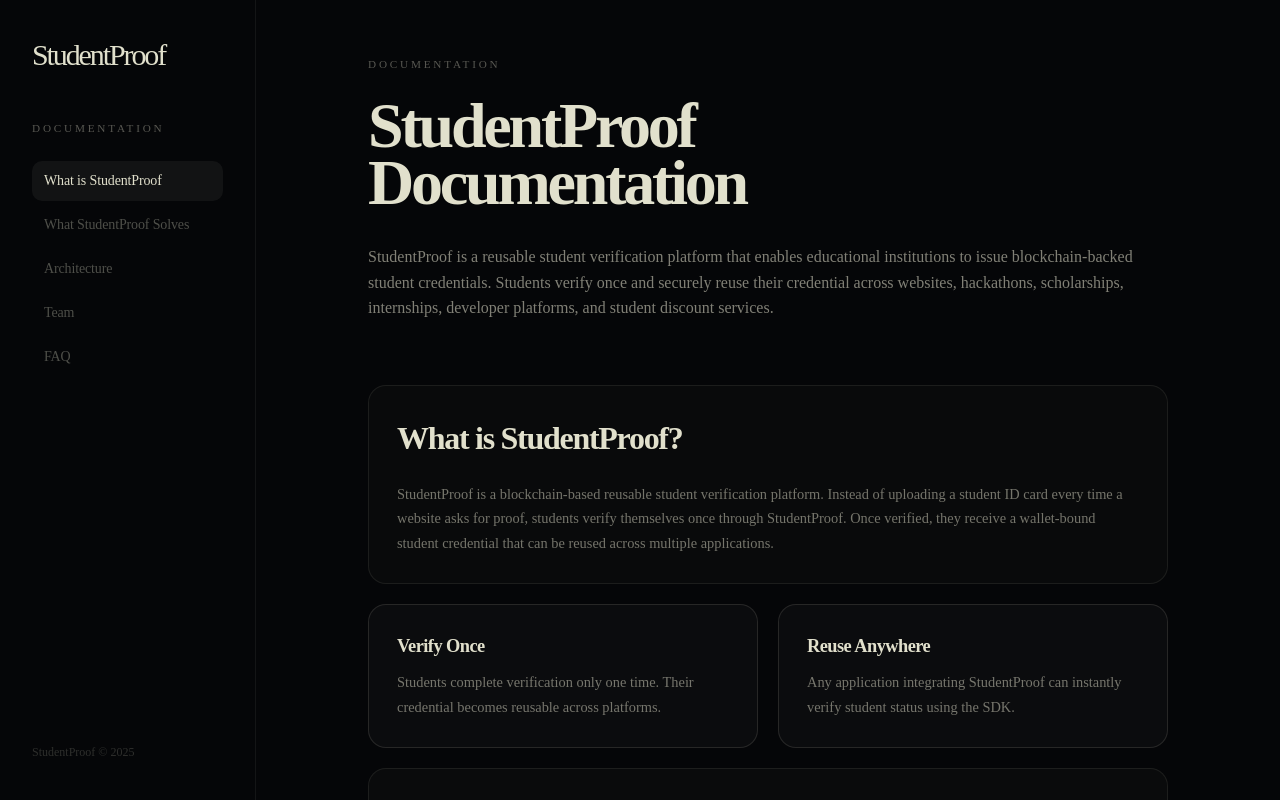
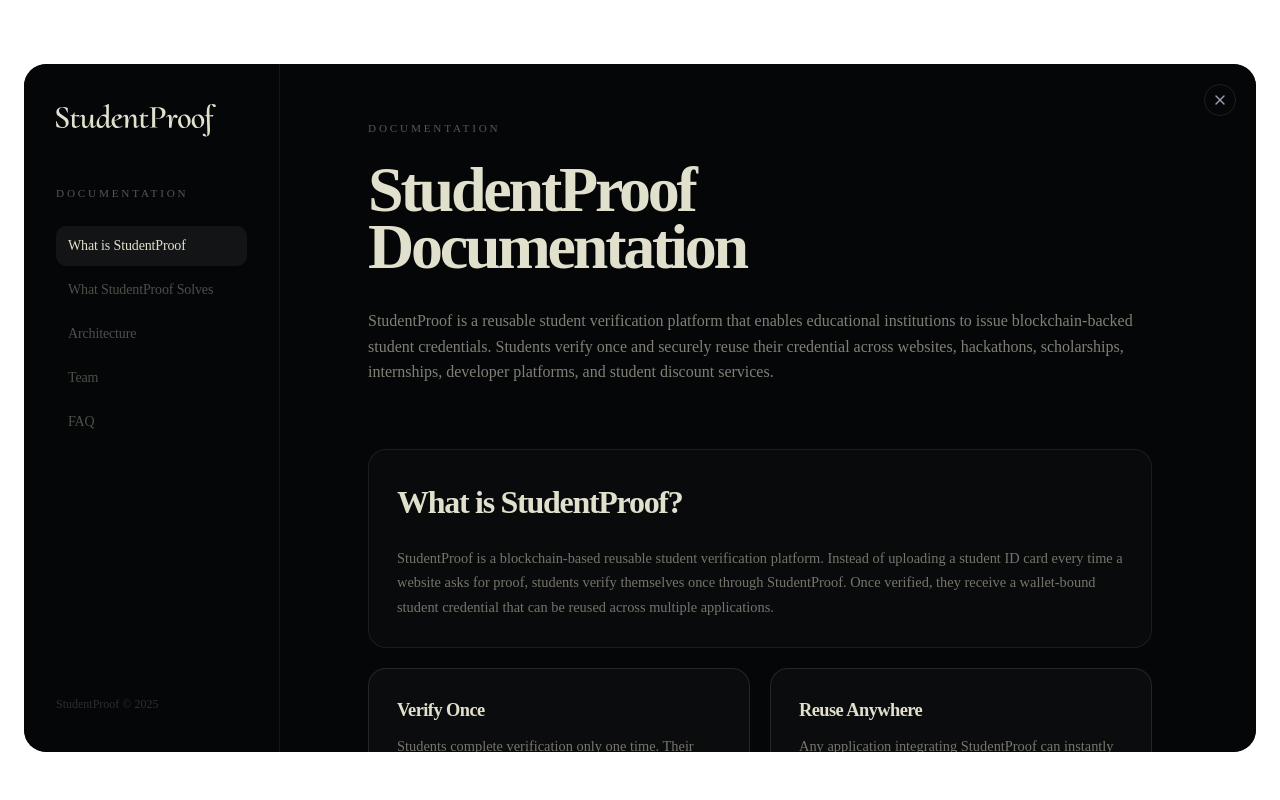
Before and after one commit to dhanushonchain/StudentProof, a Next.js app: page /docs in a window 1280 px wide. Shown: the top 800 px of the page. Built offline with nearby package versions, Linux system fonts and the light colour scheme.

Commit message:
added modal experience for docs and login

```diff
--- a/app/dashboard/page.tsx
+++ b/app/dashboard/page.tsx
@@ -1,5 +1,8 @@
 import { auth } from "@/auth";
+import Image from "next/image";
+import Link from "next/link";
 import { redirect } from "next/navigation";
+import { X } from "lucide-react";
 
 export default async function Dashboard() {
   const session = await auth();
@@ -8,21 +11,78 @@ export default async function Dashboard() {
     redirect("/");
   }
 
+  const name = session.user?.name ?? "Student";
+  const email = session.user?.email ?? "";
+  const image = session.user?.image;
+  const initial = name.charAt(0).toUpperCase();
+
   return (
-    <main className="min-h-screen bg-black text-white flex items-center justify-center">
-      <div>
-        <h1 className="text-4xl font-bold">
-          Welcome {session.user?.name}
-        </h1>
+    <main className="relative flex min-h-screen items-center justify-center overflow-hidden px-6 py-16">
+      <video
+        autoPlay
+        loop
+        muted
+        playsInline
+        className="absolute inset-0 h-full w-full object-cover"
+      >
+        <source src="/hero.mp4" type="video/mp4" />
+      </video>
 
-        <p>{session.user?.email}</p>
+      <div className="noise-overlay pointer-events-none absolute inset-0 opacity-[0.7] mix-blend-overlay" />
+      <div className="pointer-events-none absolute inset-0 bg-black/45" />
 
-        <img
-          src={session.user?.image ?? ""}
-          alt=""
-          className="w-20 h-20 rounded-full mt-6"
-        />
-      </div>
+      <section className="relative z-10 w-full max-w-lg rounded-3xl bg-black p-10 text-center">
+        <Link
+          href="/"
+          className="absolute right-5 top-5 flex h-8 w-8 items-center justify-center rounded-full border border-white/10 text-gray-400 transition hover:bg-white/10 hover:text-white"
+          aria-label="Close dashboard"
+        >
+          <X className="h-4 w-4" />
+        </Link>
+
+        <div className="flex justify-center">
+          <Image
+            src="/StudentProof.svg"
+            alt="StudentProof"
+            width={300}
+            height={65}
+            priority
+            className="h-auto w-64"
+          />
+        </div>
+
+        <div className="mt-10 flex justify-center">
+          {image ? (
+            <div
+              aria-label={`${name} profile photo`}
+              className="h-24 w-24 rounded-full border border-white/15 bg-cover bg-center"
+              style={{ backgroundImage: `url(${image})` }}
+            />
+          ) : (
+            <div className="flex h-24 w-24 items-center justify-center rounded-full border border-white/15 bg-white/10 text-3xl font-bold text-[#E1E0CC]">
+              {initial}
+            </div>
+          )}
+        </div>
+
+        <div className="mt-8">
+          <h1 className="text-4xl font-bold" style={{ color: "#E1E0CC", lineHeight: 1.2 }}>
+            Welcome, {name}
+          </h1>
+
+          {email && (
+            <p className="mt-4 text-sm" style={{ color: "#E1E0CC", lineHeight: 1.2 }}>
+              {email}
+            </p>
+          )}
+        </div>
+
+        <div className="mt-10 rounded-2xl border border-white/10 bg-white/5 p-6 text-left">
+          <p className="text-sm" style={{ color: "#E1E0CC", lineHeight: 1.5 }}>
+            Your StudentProof account is ready. Continue your verification flow to receive and reuse your Proof of Student.
+          </p>
+        </div>
+      </section>
     </main>
   );
 }
--- a/app/docs/page.tsx
+++ b/app/docs/page.tsx
@@ -2,12 +2,15 @@
 
 import { useState } from "react";
 import Link from "next/link";
+import Image from "next/image";
 import { motion, AnimatePresence } from "framer-motion";
+import { X } from "lucide-react";
+
 
 const CREAM = "#E1E0CC";
 const BG = "#050608";
 
-export default function DocsPage() {
+const DocsContent = ({ modal = false, onClose }: { modal?: boolean; onClose?: () => void }) => {
   const [activeSection, setActiveSection] = useState("what");
   const [openFAQ, setOpenFAQ] = useState<number | null>(0);
 
@@ -74,23 +77,35 @@ export default function DocsPage() {
   };
 
   return (
-    <main
-      className="flex min-h-screen"
+    <div
+      className={`relative flex ${modal ? "h-full overflow-hidden rounded-3xl" : "min-h-screen"}`}
       style={{ background: BG, color: CREAM }}
     >
+      {modal && onClose && (
+        <button
+          onClick={onClose}
+          className="absolute right-5 top-5 z-30 flex h-8 w-8 items-center justify-center rounded-full border border-white/10 text-gray-400 transition hover:bg-white/10 hover:text-white"
+          aria-label="Close documentation"
+        >
+          <X className="h-4 w-4" />
+        </button>
+      )}
+
       {/* ===================== Sidebar ===================== */}
       <aside
-        className="sticky top-0 h-screen w-64 shrink-0 flex flex-col px-8 py-10 overflow-y-auto"
+        className={`${modal ? "h-full" : "sticky top-0 h-screen"} w-64 shrink-0 flex flex-col px-8 py-10 overflow-y-auto`}
         style={{ borderRight: `1px solid ${CREAM}12` }}
       >
         {/* Logo */}
         <Link href="/" className="inline-block mb-12 group">
-          <span
-            className="font-medium tracking-[-0.07em] text-3xl leading-none transition-opacity group-hover:opacity-70"
-            style={{ color: CREAM }}
-          >
-            StudentProof
-          </span>
+          <Image
+            src="/StudentProof.svg"
+            alt="StudentProof"
+            width={311}
+            height={65}
+            priority
+            className="h-auto w-40 transition-opacity group-hover:opacity-70"
+          />
         </Link>
 
         <p style={{ ...label }}>Documentation</p>
@@ -118,7 +133,7 @@ export default function DocsPage() {
       </aside>
 
       {/* ===================== Content ===================== */}
-      <section className="flex-1 max-w-4xl mx-auto px-12 py-14 overflow-y-auto">
+      <section className={`flex-1 max-w-4xl mx-auto px-12 py-14 overflow-y-auto ${modal ? "h-full pr-16" : ""}`}>
 
         <AnimatePresence mode="wait">
           <motion.div
@@ -177,7 +192,7 @@ export default function DocsPage() {
                       StudentProof separates student verification from verification reuse.
                       Educational institutions verify students only once. After credential issuance,
                       organizations can independently verify student status without needing access
-                      to the student's personal documents or relying on StudentProof as a trusted
+                      to the student&apos;s personal documents or relying on StudentProof as a trusted
                       intermediary.
                     </p>
                   </div>
@@ -433,8 +448,8 @@ export default function DocsPage() {
                 >
                   <h2 style={{ ...h2Style, marginBottom: "0.75rem" }}>Still have questions?</h2>
                   <p className="mb-8 mx-auto max-w-md" style={body}>
-                    StudentProof is under active development. If you'd like to contribute, collaborate,
-                    or learn more, we'd love to hear from you.
+                    StudentProof is under active development. If you&apos;d like to contribute, collaborate,
+                    or learn more, we&apos;d love to hear from you.
                   </p>
                   <button
                     className="px-8 py-3 rounded-full text-sm font-medium transition-opacity hover:opacity-70"
@@ -449,6 +464,50 @@ export default function DocsPage() {
           </motion.div>
         </AnimatePresence>
       </section>
+    </div>
+  );
+};
+
+export const DocsModal = ({ onClose }: { onClose: () => void }) => {
+  return (
+    <AnimatePresence>
+      <motion.div
+        key="docs-modal-backdrop"
+        initial={{ opacity: 0 }}
+        animate={{ opacity: 1 }}
+        exit={{ opacity: 0 }}
+        transition={{ duration: 0.25 }}
+        className="fixed inset-0 z-50 flex items-center justify-center px-6 pb-4 pt-12"
+        style={{ backdropFilter: "blur(1px)" }}
+        onClick={onClose}
+      >
+        <motion.div
+          key="docs-modal-card"
+          initial={{ opacity: 0, scale: 0.92, y: 24 }}
+          animate={{ opacity: 1, scale: 1, y: 0 }}
+          exit={{ opacity: 0, scale: 0.92, y: 24 }}
+          transition={{ duration: 0.35, ease: [0.16, 1, 0.3, 1] }}
+          className="relative z-10 h-[86vh] w-full max-w-[92rem] overflow-hidden rounded-3xl bg-black"
+          onClick={(e) => e.stopPropagation()}
+        >
+          <DocsContent modal onClose={onClose} />
+        </motion.div>
+      </motion.div>
+    </AnimatePresence>
+  );
+};
+
+export default function DocsPage() {
+  return (
+    <main className="flex min-h-screen items-center justify-center bg-white px-6 py-16">
+      <motion.div
+        initial={{ opacity: 0, scale: 0.92, y: 24 }}
+        animate={{ opacity: 1, scale: 1, y: 0 }}
+        transition={{ duration: 0.35, ease: [0.16, 1, 0.3, 1] }}
+        className="relative h-[86vh] w-full max-w-[92rem] overflow-hidden rounded-3xl bg-black"
+      >
+        <DocsContent modal onClose={() => { window.location.href = "/"; }} />
+      </motion.div>
     </main>
   );
 }
--- a/app/login/page.tsx
+++ b/app/login/page.tsx
@@ -2,9 +2,9 @@
 
 import { motion, AnimatePresence } from "framer-motion";
 import { X } from "lucide-react";
+import Image from "next/image";
 import Link from "next/link";
 import LoginButton from "@/app/api/auth/LoginButton";
-import { WordsPullUp } from "@/components/hero/Hero";
 
 /* ---------------- LoginModal ---------------- */
 export const LoginModal = ({ onClose }: { onClose: () => void }) => {
@@ -39,12 +39,14 @@ export const LoginModal = ({ onClose }: { onClose: () => void }) => {
 
           {/* Logo */}
           <div className="flex justify-center">
-            <span
-              className="font-medium tracking-[-0.07em] text-[2.8rem] leading-none"
-              style={{ color: "#E1E0CC" }}
-            >
-              <WordsPullUp text="StudentProof" />
-            </span>
+            <Image
+              src="/StudentProof.svg"
+              alt="StudentProof"
+              width={300}
+              height={65}
+              priority
+              className="h-auto w-64"
+            />
           </div>
 
           {/* Heading */}
--- a/components/hero/Hero.tsx
+++ b/components/hero/Hero.tsx
@@ -3,7 +3,9 @@
 import { motion, useInView } from "framer-motion";
 import { ArrowRight } from "lucide-react";
 import { useRef, useState } from "react";
+import Image from "next/image";
 import Link from "next/link";
+import { DocsModal } from "@/app/docs/page";
 import { LoginModal } from "@/app/login/page";
 
 /* ---------------- WordsPullUp ---------------- */
@@ -94,10 +96,12 @@ const navItems = [
 
 const PrismaHero = () => {
   const [showLogin, setShowLogin] = useState(false);
+  const [showDocs, setShowDocs] = useState(false);
 
   return (
     <>
       {showLogin && <LoginModal onClose={() => setShowLogin(false)} />}
+      {showDocs && <DocsModal onClose={() => setShowDocs(false)} />}
 
       <section className="h-screen w-full">
         <div className="relative h-full w-full overflow-hidden">
@@ -123,6 +127,16 @@ const PrismaHero = () => {
           <nav className="absolute left-1/2 top-0 z-20 -translate-x-1/2">
             <div className="flex items-center gap-3 rounded-b-2xl bg-black px-4 py-2 sm:gap-6 md:gap-12 md:rounded-b-3xl md:px-8 lg:gap-14">
               {navItems.map((item) => (
+                item.label === "DOCS" ? (
+                  <button
+                    key={item.label}
+                    onClick={() => setShowDocs(true)}
+                    className="text-[10px] transition-colors sm:text-xs md:text-sm"
+                    style={{ color: "rgba(225, 224, 204, 0.8)" }}
+                  >
+                    {item.label}
+                  </button>
+                ) : (
                   <Link
                     key={item.label}
                     href={item.href}
@@ -131,6 +145,7 @@ const PrismaHero = () => {
                   >
                     {item.label}
                   </Link>
+                )
               ))}
             </div>
           </nav>
@@ -141,24 +156,27 @@ const PrismaHero = () => {
 
               <div className="col-span-12 lg:col-span-8">
                 <h1
-                  className="
-                  font-medium
-                  leading-[0.82]
-                  tracking-[-0.07em]
-                  text-[18vw]
-                  sm:text-[16vw]
-                  md:text-[14vw]
-                  lg:text-[12vw]
-                  xl:text-[11vw]
-                  2xl:text-[10vw]
-                  "
-                  style={{ color: "#E1E0CC" }}
+                  className="leading-none"
                 >
-                  <WordsPullUp text="StudentProof"/>
+                  <motion.div
+                    initial={{ y: 20, opacity: 0 }}
+                    animate={{ y: 0, opacity: 1 }}
+                    transition={{ duration: 0.6, ease: [0.16, 1, 0.3, 1] }}
+                    className="w-[88vw] max-w-[920px] sm:w-[78vw] lg:w-[50vw]"
+                  >
+                    <Image
+                      src="/StudentProof.svg"
+                      alt="StudentProof"
+                      width={311}
+                      height={65}
+                      priority
+                      className="h-auto w-full"
+                    />
+                  </motion.div>
                 </h1>
               </div>
 
-              <div className="col-span-12 flex flex-col gap-5 pb-2 lg:col-span-4 lg:pb-4">
+              <div className="col-span-12 flex flex-col gap-5 pb-2 lg:col-span-4 lg:-translate-x-12 lg:pb-4 xl:-translate-x-20">
 
                 <motion.p
                   initial={{ y: 20, opacity: 0 }}
```
Also changed, not shown: public/StudentProof.svg. Lines whose indentation alone changed are shown as unchanged.
